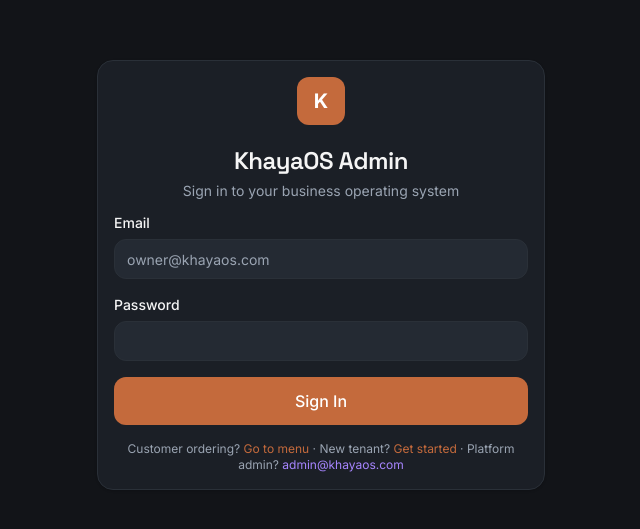
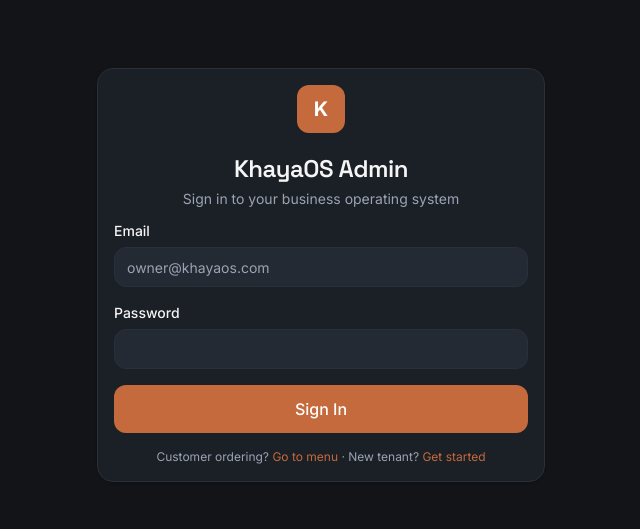
Before and after one commit to wwwknightappsolutionshub-png/khayakitchen, a Next.js app in the folder frontend/: page /login in a window 1280 px wide. Shown: the part 125-654 px from the top of the page, without its empty margins (319-959 px from the left). Built offline with nearby package versions, Linux system fonts and the light colour scheme; no server answers; a web font is replaced by a local one.

Commit message:
Remove platform admin hint from login page footer.
Co-authored-by: Cursor <cursoragent@cursor.com>

```diff
--- a/frontend/app/(auth)/login/LoginPageClient.tsx
+++ b/frontend/app/(auth)/login/LoginPageClient.tsx
@@ -100,9 +100,6 @@ export default function LoginPageClient() {
           <Link href="/get-started" className="text-primary hover:underline">
             Get started
           </Link>
-          {" · "}
-          Platform admin?{" "}
-          <span className="text-violet-400">admin@khayaos.com</span>
         </p>
       </CardContent>
     </Card>
```
